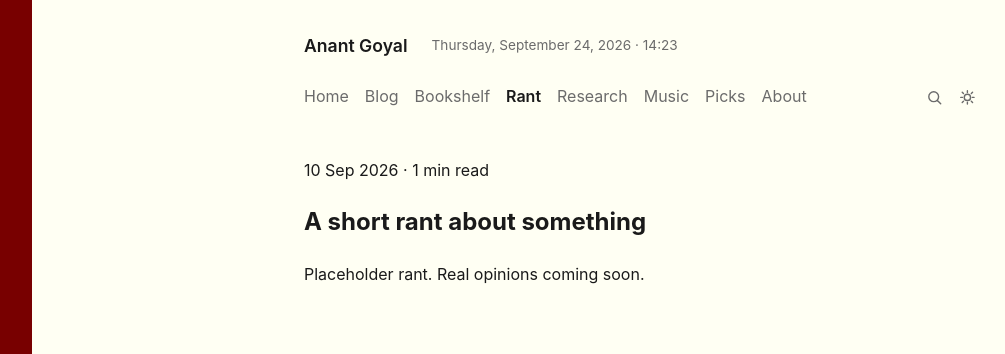
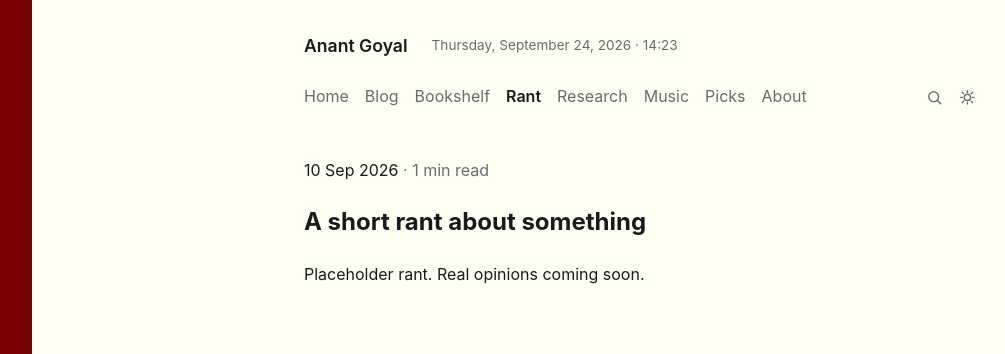
Before and after one commit to goyal-anant/goyal-anant.github.io, a Jekyll site: the page built from _rants/a-short-rant.md, in a window 1280 px wide. Shown: the top 354 px of the page, without its empty margins (32-1037 px from the left). Built offline with Jekyll 4.4.1, drawn with Linux system fonts in a browser that asks for light colours; comment, search, counter and statistics services are not loaded.

Commit message:
Grey out read time

```diff
--- a/_layouts/post.html
+++ b/_layouts/post.html
@@ -6,7 +6,7 @@
   {% assign body = content | split: '<div class="footnotes"' | first %}
   {% assign words = body | strip_html | number_of_words %}
   {% assign minutes = words | divided_by: 200.0 | ceil %}
-  <p class="post-date">{{ page.date | date: "%d %b %Y" }} <span class="post-sep">&middot;</span> {{ minutes }} min read</p>
+  <p class="post-date">{{ page.date | date: "%d %b %Y" }} <span class="post-readtime">&middot; {{ minutes }} min read</span></p>
   <h1>{{ page.title }}</h1>
   {% if page.subtitle %}<p class="post-subtitle">{{ page.subtitle }}</p>{% endif %}
   {{ content }}
--- a/assets/css/main.scss
+++ b/assets/css/main.scss
@@ -236,6 +236,7 @@
 .post { overflow-wrap: break-word; }
 /* wide display equations scroll inside themselves on phones */
 .post mjx-container[display="true"] { overflow-x: auto; overflow-y: hidden; }
+.post-readtime { color: var(--muted); }
 .post-subtitle {
   margin-top: -0.5rem;
   color: var(--muted);
```
